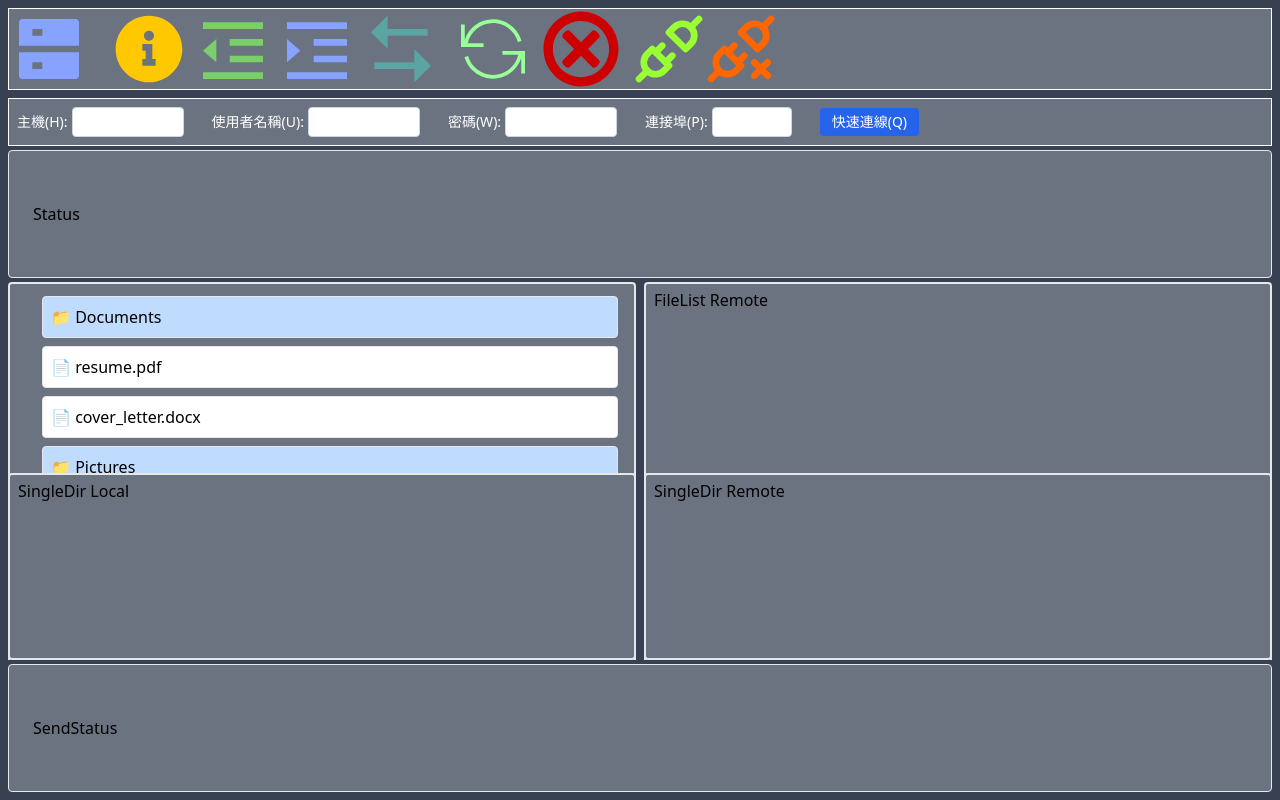
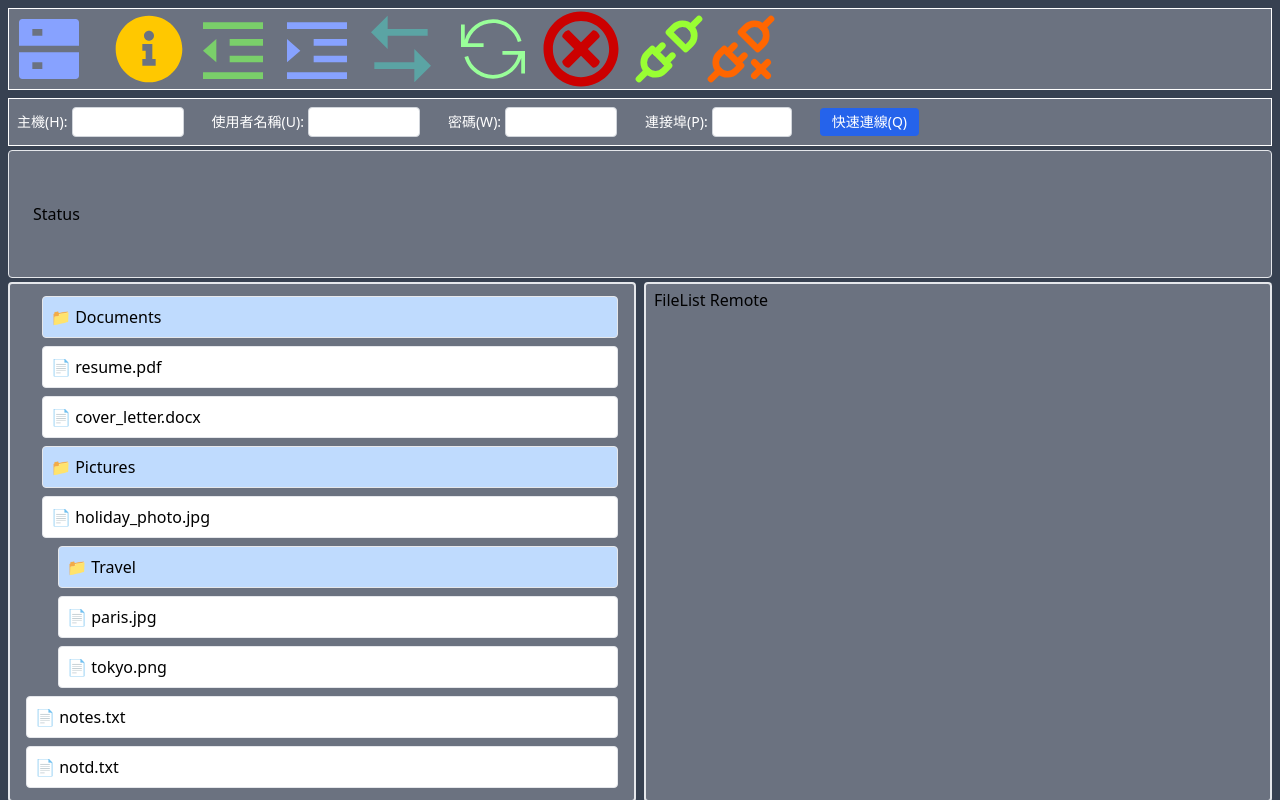
Before and after one commit to ShouShouRen/FinalProject, a React (Vite) app in the folder src/UI/: page / in a window 1280 px wide. Built offline with nearby package versions, Linux system fonts and the light colour scheme.

Commit message:
temp: QQ

```diff
--- a/src/UI/src/App.tsx
+++ b/src/UI/src/App.tsx
@@ -29,7 +29,7 @@ const App = () => {
         <ConnectStatus />
       </div>
 
-      <div className='grid grid-rows-2 gap-1 overflow-hidden'>
+      <div className='grid grid-rows-2 gap-1'>
         <div className='grid grid-cols-1 gap-1'>
           <FileList />
         </div>
--- a/src/UI/src/Components/FileList/index.tsx
+++ b/src/UI/src/Components/FileList/index.tsx
@@ -3,10 +3,10 @@ import Remote from './Remote';
 const FileList = () => {
   return (
     <div className='flex flex-row w-full h-full gap-2'>
-      <div className='flex-1 overflow-hidden'>
+      <div className='flex-1 overflow-auto'>
         <Local />
       </div>
-      <div className='flex-1 overflow-hidden'>
+      <div className='flex-1'>
         <Remote />
       </div>
     </div>
```
